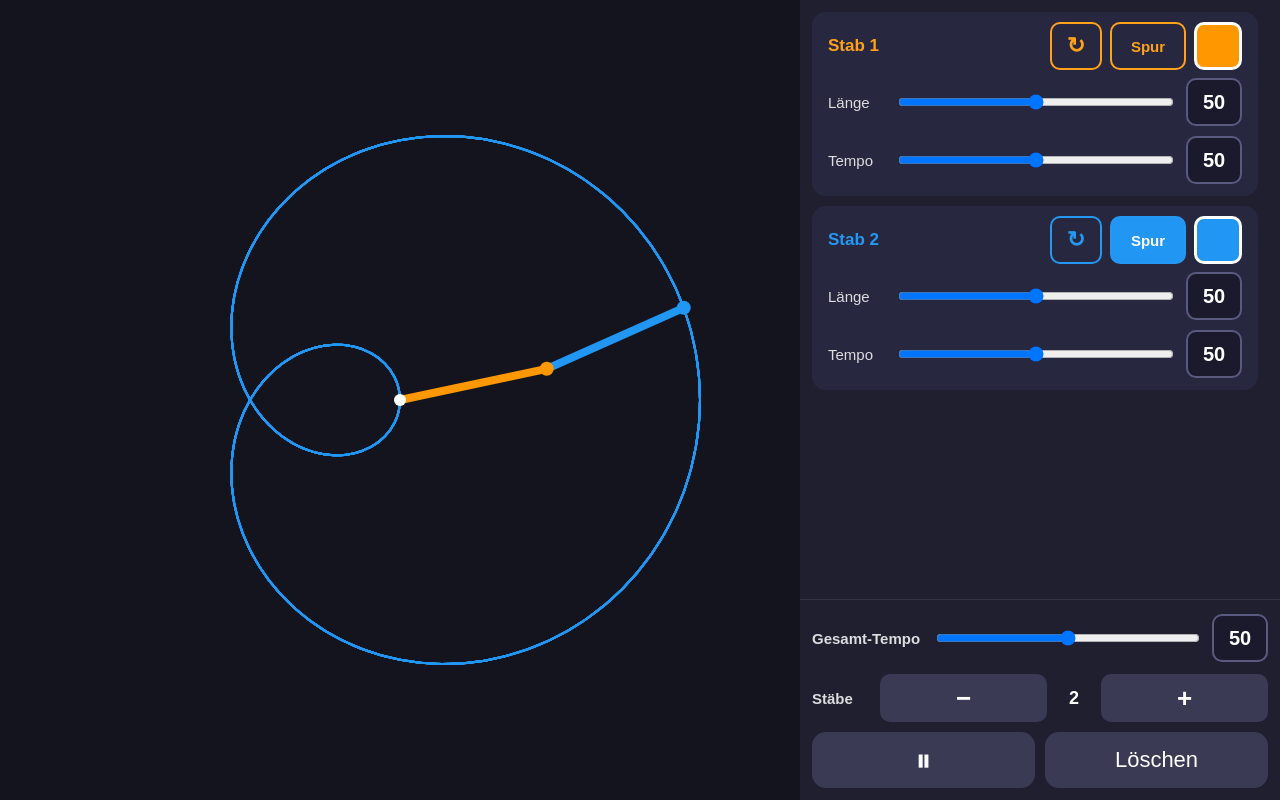
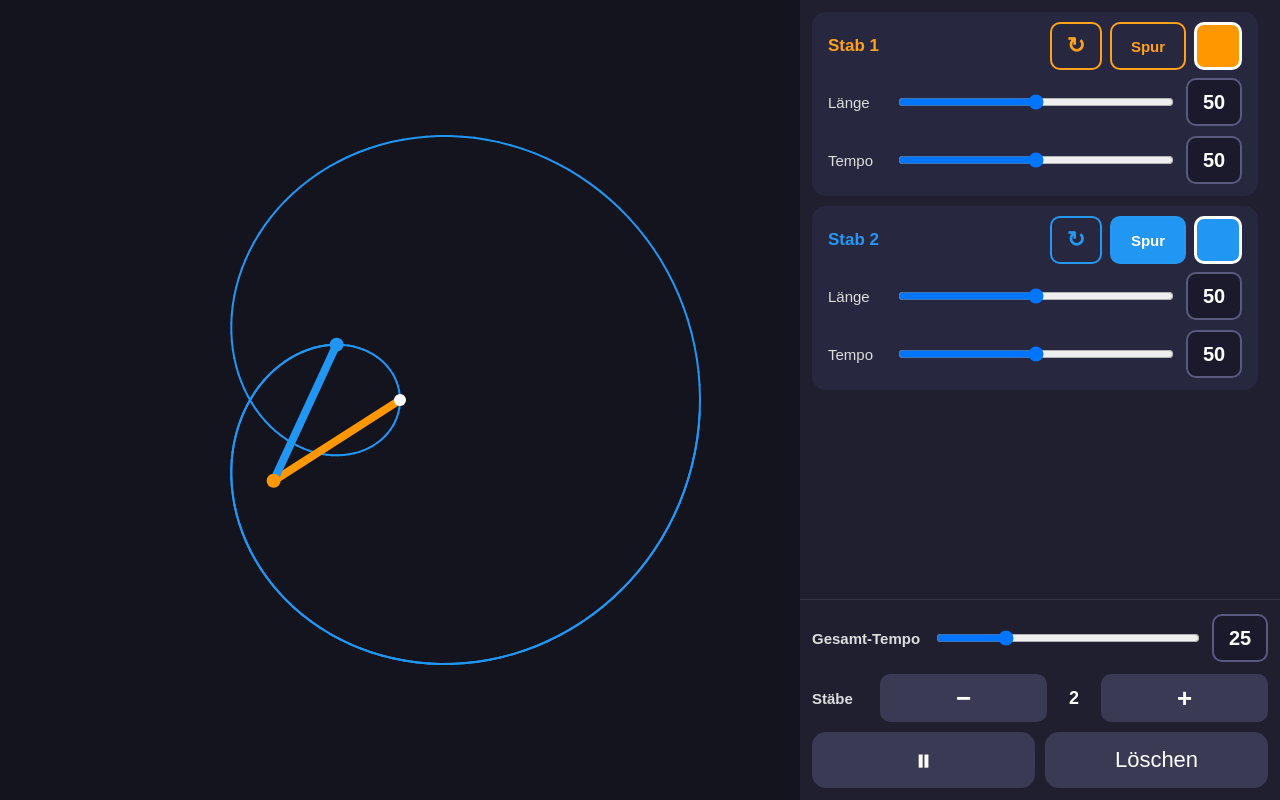
Before and after one commit to Bankai100988/zeigerkette, a plain HTML site: page index.html in a window 1280 px wide. Drawn offline with Linux system fonts and the light colour scheme.

Commit message:
Gesamt-Tempo startet bei 25
Co-Authored-By: Claude Sonnet 5.5 <noreply@anthropic.com>

```diff
--- a/app.js
+++ b/app.js
@@ -13,6 +13,7 @@
   var BASIS_PIXEL_PRO_LAENGE = 3;   // Länge 1 = 3 Pixel (Standardansicht), Länge 100 = 300 Pixel
   var MAX_UMDREHUNG_PRO_SEK = 15;   // Tempo 100 = 15 Umdrehungen pro Sekunde (bei Gesamt-Tempo 50)
   var MITTE_UMDREHUNG_PRO_SEK = 2;  // Tempo 50 = 2 Umdrehungen pro Sekunde (bei Gesamt-Tempo 50)
+  var GESAMT_TEMPO_START = 25;      // Startwert des Gesamt-Tempos (alle anderen Regler: 50)
   var GESAMT_TEMPO_NORMAL = 50;     // Gesamt-Tempo 50 = normal (x1)
   var GESAMT_TEMPO_MAX_FAKTOR = 50; // Gesamt-Tempo 100 = x50
   var MAX_ZEITSCHRITT = 1 / 240;    // Höchstens so viele Sekunden pro Rechenschritt
@@ -112,6 +113,7 @@
 
   var läuft = true;
   var staebe = [];
+  reglerGesamtTempo.value = String(GESAMT_TEMPO_START);
   var gesamtTempo = gesamtTempoFaktor(parseFloat(reglerGesamtTempo.value)); // 1 = normal
   var gesamtLaenge = 0;      // Summe aller Längen (für den Bildausschnitt)
   var aktuelleSkala = 1;
--- a/index.html
+++ b/index.html
@@ -582,8 +582,8 @@
     <div id="aktionen">
       <div class="regler-zeile" id="gesamt-tempo-zeile">
         <label for="gesamt-tempo">Gesamt-Tempo</label>
-        <input type="range" id="gesamt-tempo" min="0" max="100" value="50">
-        <button class="zahl-knopf" id="gesamt-tempo-zahl">50</button>
+        <input type="range" id="gesamt-tempo" min="0" max="100" value="25">
+        <button class="zahl-knopf" id="gesamt-tempo-zahl">25</button>
       </div>
       <div class="staebe-zeile">
         <span class="staebe-label">Stäbe</span>
```
Also changed, not shown: 1 other file.
